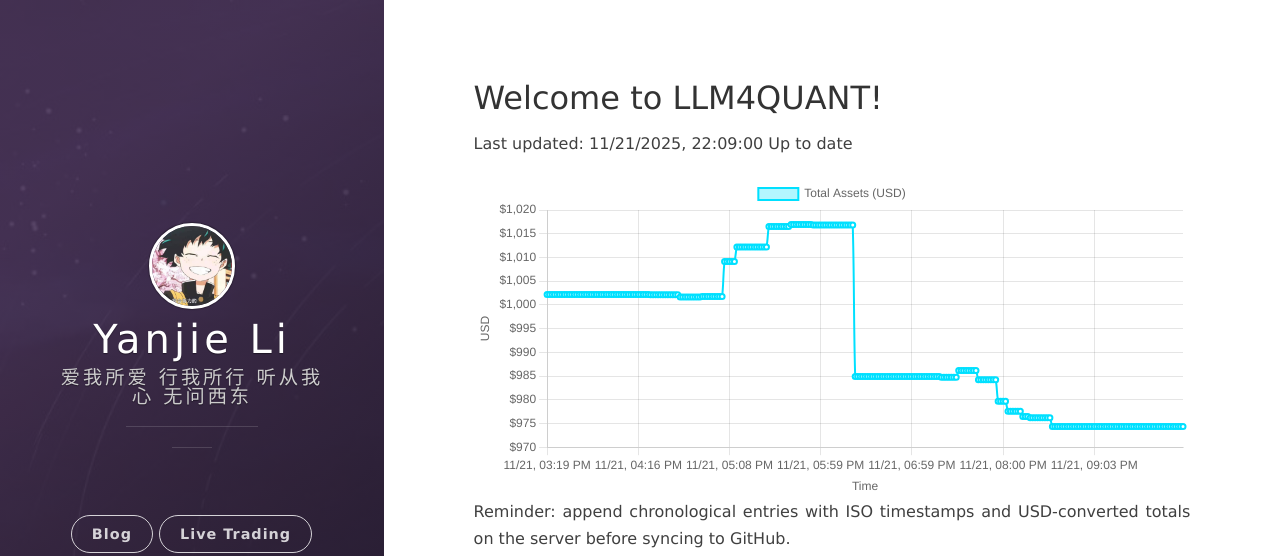
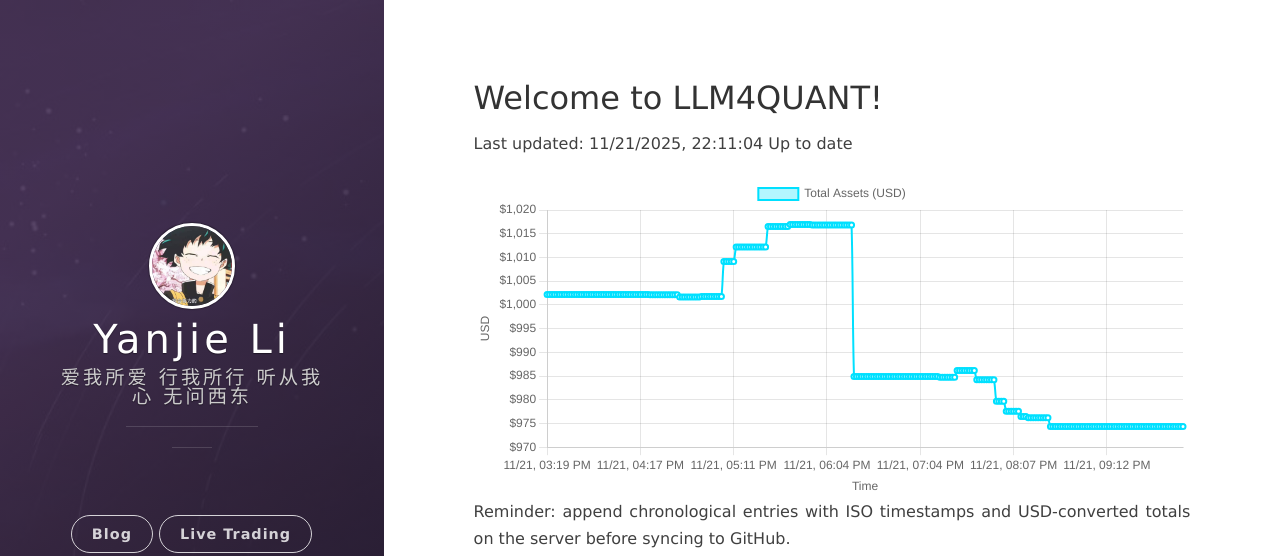
Before and after one commit to leeyegy/leeyegy.github.io, a Jekyll site: the page built from live-trading.html, in a window 1280 px wide. Shown: the top 556 px of the page. Built offline with Jekyll 4.4.1, drawn with Linux system fonts in a browser that asks for light colours; nearby versions of some CDN libraries.

Commit message:
AccountMonitor: update balance history 2025-11-22T06:11:04+08:00

```diff
--- a/assets/data/binance/balance-history.json
+++ b/assets/data/binance/balance-history.json
@@ -1,5 +1,5 @@
 {
-  "generatedAt": "2025-11-22T06:09:00+08:00",
+  "generatedAt": "2025-11-22T06:11:04+08:00",
   "asset": "total_usd_value",
   "history": [
     {
@@ -1037,6 +1037,10 @@
     {
       "timestamp": "2025-11-22T06:09:00+08:00",
       "totalUsd": 974.36593718
+    },
+    {
+      "timestamp": "2025-11-22T06:11:04+08:00",
+      "totalUsd": 974.36593718
     }
   ]
 }
```
